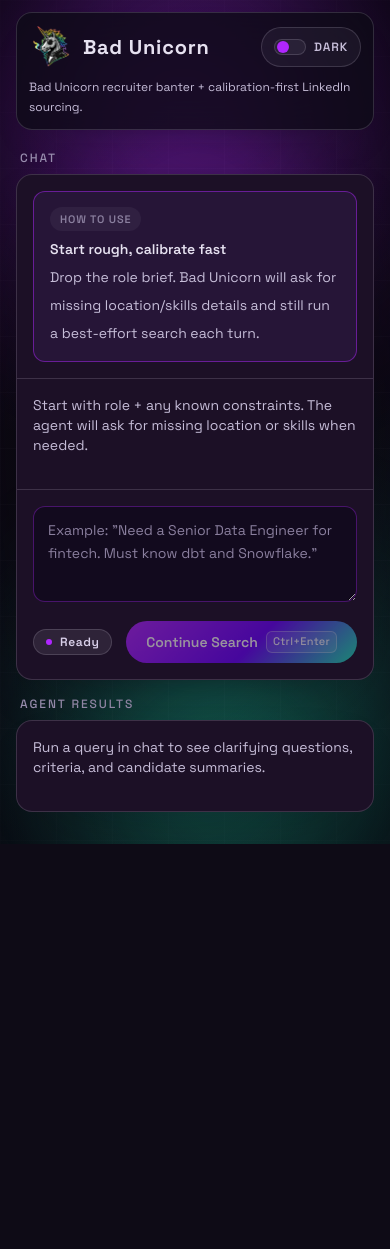
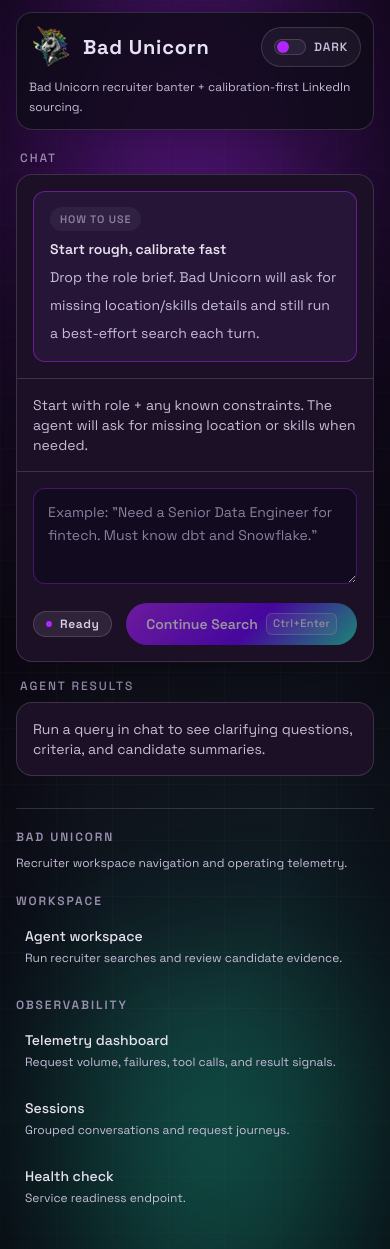
Before and after one commit to spacebetween/deep-research, a Next.js app in the folder apps/web/: page /agent in a window 390 px wide. Before the commit the page ends 844 px from the top, so only its background shows below. Built offline with nearby package versions, Linux system fonts and the light colour scheme.

Commit message:
Add footer navigation

```diff
--- a/apps/web/app/observability/page.tsx
+++ b/apps/web/app/observability/page.tsx
@@ -131,7 +131,7 @@
 
   if (!isObservabilityAuthorized(params.secret)) {
     return (
-      <AppShell subtitle="Private request and agent telemetry.">
+      <AppShell subtitle="Private request and agent telemetry." observabilitySecret={params.secret}>
         <Panel className="p-5">
           <h2 className="text-lg font-semibold text-[color:var(--text-primary)]">Observability locked</h2>
           <p className="mt-2 text-sm text-[color:var(--text-secondary)]">
@@ -147,7 +147,10 @@
   const requestTimeline = summary.requestTimeline as RequestTimelinePoint[];
 
   return (
-    <AppShell subtitle="Request volume, session history, agent results, tool calls, and failure signals.">
+    <AppShell
+      subtitle="Request volume, session history, agent results, tool calls, and failure signals."
+      observabilitySecret={params.secret}
+    >
       <section className="grid gap-4">
         <div className="flex flex-wrap items-center justify-between gap-3">
           <h2 className="text-sm font-semibold tracking-[0.12em] text-[color:var(--text-tertiary)] uppercase">Overview</h2>
--- a/apps/web/app/observability/requests/[requestId]/page.tsx
+++ b/apps/web/app/observability/requests/[requestId]/page.tsx
@@ -38,7 +38,7 @@
 
   if (!isObservabilityAuthorized(query.secret)) {
     return (
-      <AppShell subtitle="Private request telemetry.">
+      <AppShell subtitle="Private request telemetry." observabilitySecret={query.secret}>
         <Panel className="p-5">
           <h2 className="text-lg font-semibold text-[color:var(--text-primary)]">Request locked</h2>
           <p className="mt-2 text-sm text-[color:var(--text-secondary)]">Provide the configured observability secret.</p>
@@ -51,7 +51,7 @@
 
   if (!detail) {
     return (
-      <AppShell subtitle="Request detail.">
+      <AppShell subtitle="Request detail." observabilitySecret={query.secret}>
         <Panel className="p-5">
           <h2 className="text-lg font-semibold text-[color:var(--text-primary)]">Request not found</h2>
           <Link className="mt-3 inline-block text-sm text-[color:var(--link-primary)]" href={withSecret('/observability/sessions', query.secret)}>
@@ -65,7 +65,10 @@
   const request = detail.request as Record<string, unknown>;
 
   return (
-    <AppShell subtitle="Full query, response, criteria, searches, tool calls, candidates, clicks, and feedback.">
+    <AppShell
+      subtitle="Full query, response, criteria, searches, tool calls, candidates, clicks, and feedback."
+      observabilitySecret={query.secret}
+    >
       <section className="grid gap-4">
         <div className="flex flex-wrap items-center justify-between gap-3">
           <h2 className="text-sm font-semibold tracking-[0.12em] text-[color:var(--text-tertiary)] uppercase">Request Detail</h2>
--- a/apps/web/app/observability/sessions/page.tsx
+++ b/apps/web/app/observability/sessions/page.tsx
@@ -19,7 +19,7 @@
 
   if (!isObservabilityAuthorized(params.secret)) {
     return (
-      <AppShell subtitle="Private session telemetry.">
+      <AppShell subtitle="Private session telemetry." observabilitySecret={params.secret}>
         <Panel className="p-5">
           <h2 className="text-lg font-semibold text-[color:var(--text-primary)]">Sessions locked</h2>
           <p className="mt-2 text-sm text-[color:var(--text-secondary)]">Provide the configured observability secret.</p>
@@ -31,7 +31,7 @@
   const sessions = await getObservabilitySessions();
 
   return (
-    <AppShell subtitle="Grouped session and conversation journeys across recruiter searches.">
+    <AppShell subtitle="Grouped session and conversation journeys across recruiter searches." observabilitySecret={params.secret}>
       <section className="grid gap-4">
         <div className="flex flex-wrap items-center justify-between gap-3">
           <h2 className="text-sm font-semibold tracking-[0.12em] text-[color:var(--text-tertiary)] uppercase">Sessions</h2>
--- a/apps/web/components/ui/app-shell.tsx
+++ b/apps/web/components/ui/app-shell.tsx
@@ -1,5 +1,6 @@
 import { type ReactNode } from 'react';
 import Image from 'next/image';
+import Link from 'next/link';
 import { cn } from './cn';
 import { ThemeToggle } from './theme-toggle';
 
@@ -7,9 +8,49 @@
   subtitle: string;
   children: ReactNode;
   className?: string;
+  observabilitySecret?: string;
 };
 
-export function AppShell({ subtitle, children, className }: AppShellProps) {
+const withSecret = (path: string, secret: string | undefined) => {
+  if (!secret) return path;
+  const separator = path.includes('?') ? '&' : '?';
+  return `${path}${separator}secret=${encodeURIComponent(secret)}`;
+};
+
+export function AppShell({ subtitle, children, className, observabilitySecret }: AppShellProps) {
+  const footerSections = [
+    {
+      label: 'Workspace',
+      links: [
+        {
+          href: '/agent',
+          label: 'Agent workspace',
+          description: 'Run recruiter searches and review candidate evidence.',
+        },
+      ],
+    },
+    {
+      label: 'Observability',
+      links: [
+        {
+          href: withSecret('/observability', observabilitySecret),
+          label: 'Telemetry dashboard',
+          description: 'Request volume, failures, tool calls, and result signals.',
+        },
+        {
+          href: withSecret('/observability/sessions', observabilitySecret),
+          label: 'Sessions',
+          description: 'Grouped conversations and request journeys.',
+        },
+        {
+          href: '/api/health',
+          label: 'Health check',
+          description: 'Service readiness endpoint.',
+        },
+      ],
+    },
+  ];
+
   return (
     <div className="relative min-h-screen overflow-hidden bg-[color:var(--bg-base)] text-[color:var(--text-primary)]">
       <div className="pointer-events-none absolute inset-0 app-grid-bg opacity-35" aria-hidden />
@@ -63,6 +104,48 @@
         </header>
 
         {children}
+
+        <footer className="mt-8 border-t border-[color:var(--border-soft)] pt-5 sm:mt-10 sm:pt-6">
+          <nav className="grid gap-5 text-sm sm:grid-cols-[minmax(180px,0.7fr)_minmax(0,1.3fr)]" aria-label="Application footer">
+            <div>
+              <div className="text-xs font-semibold tracking-[0.16em] text-[color:var(--text-tertiary)] uppercase">
+                Bad Unicorn
+              </div>
+              <p className="mt-2 max-w-sm text-xs leading-5 text-[color:var(--text-secondary)]">
+                Recruiter workspace navigation and operating telemetry.
+              </p>
+            </div>
+            <div className="grid gap-5 sm:grid-cols-2">
+              {footerSections.map(section => (
+                <section key={section.label} aria-labelledby={`footer-${section.label.toLowerCase()}`}>
+                  <h2
+                    id={`footer-${section.label.toLowerCase()}`}
+                    className="text-xs font-semibold tracking-[0.16em] text-[color:var(--text-tertiary)] uppercase"
+                  >
+                    {section.label}
+                  </h2>
+                  <ul className="mt-2 grid gap-2">
+                    {section.links.map(link => (
+                      <li key={link.href}>
+                        <Link
+                          href={link.href}
+                          className="group block rounded-lg border border-transparent px-2 py-2 transition hover:border-[color:var(--border-soft)] hover:bg-[color:var(--surface-elevated)] focus-visible:outline-none focus-visible:ring-2 focus-visible:ring-[color:var(--focus-ring)] focus-visible:ring-offset-2 focus-visible:ring-offset-[color:var(--bg-base)]"
+                        >
+                          <span className="font-medium text-[color:var(--text-primary)] transition group-hover:text-[color:var(--link-primary-hover)]">
+                            {link.label}
+                          </span>
+                          <span className="mt-0.5 block text-xs leading-5 text-[color:var(--text-secondary)]">
+                            {link.description}
+                          </span>
+                        </Link>
+                      </li>
+                    ))}
+                  </ul>
+                </section>
+              ))}
+            </div>
+          </nav>
+        </footer>
       </main>
     </div>
   );
```
